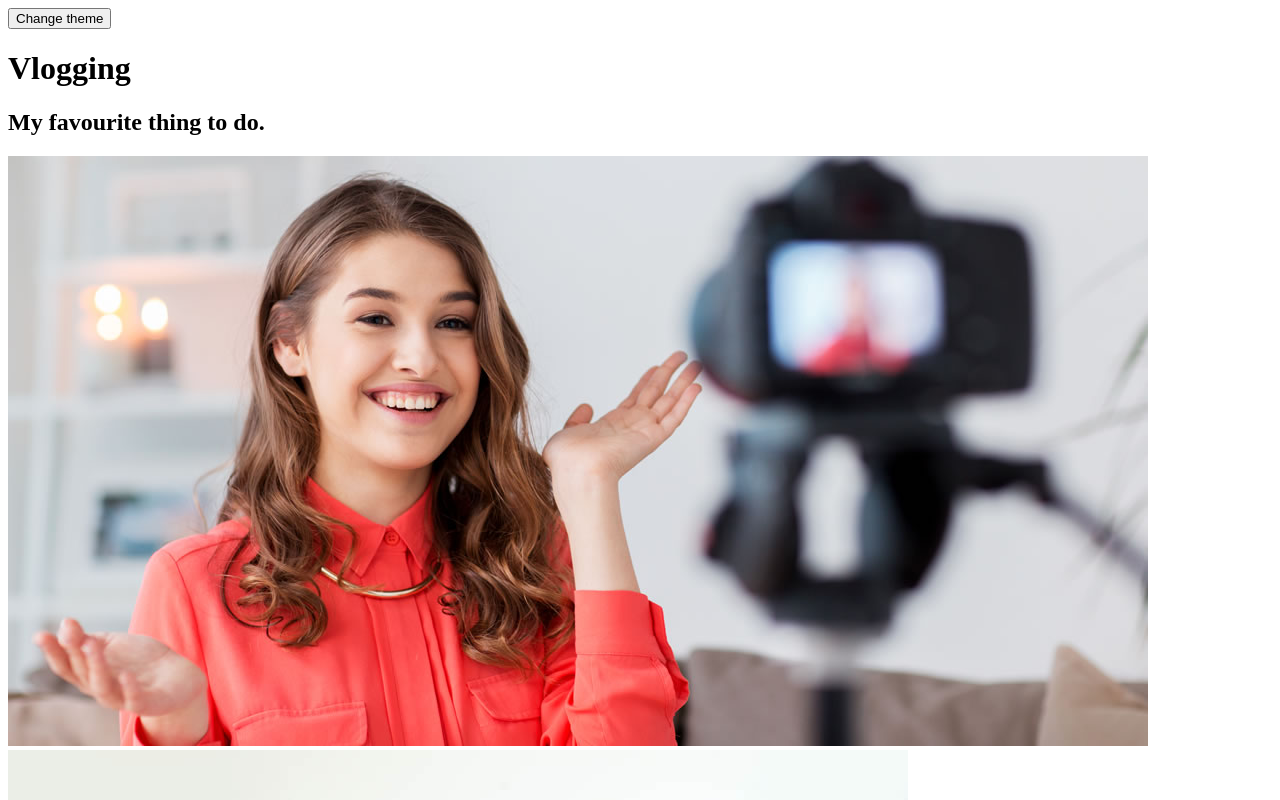
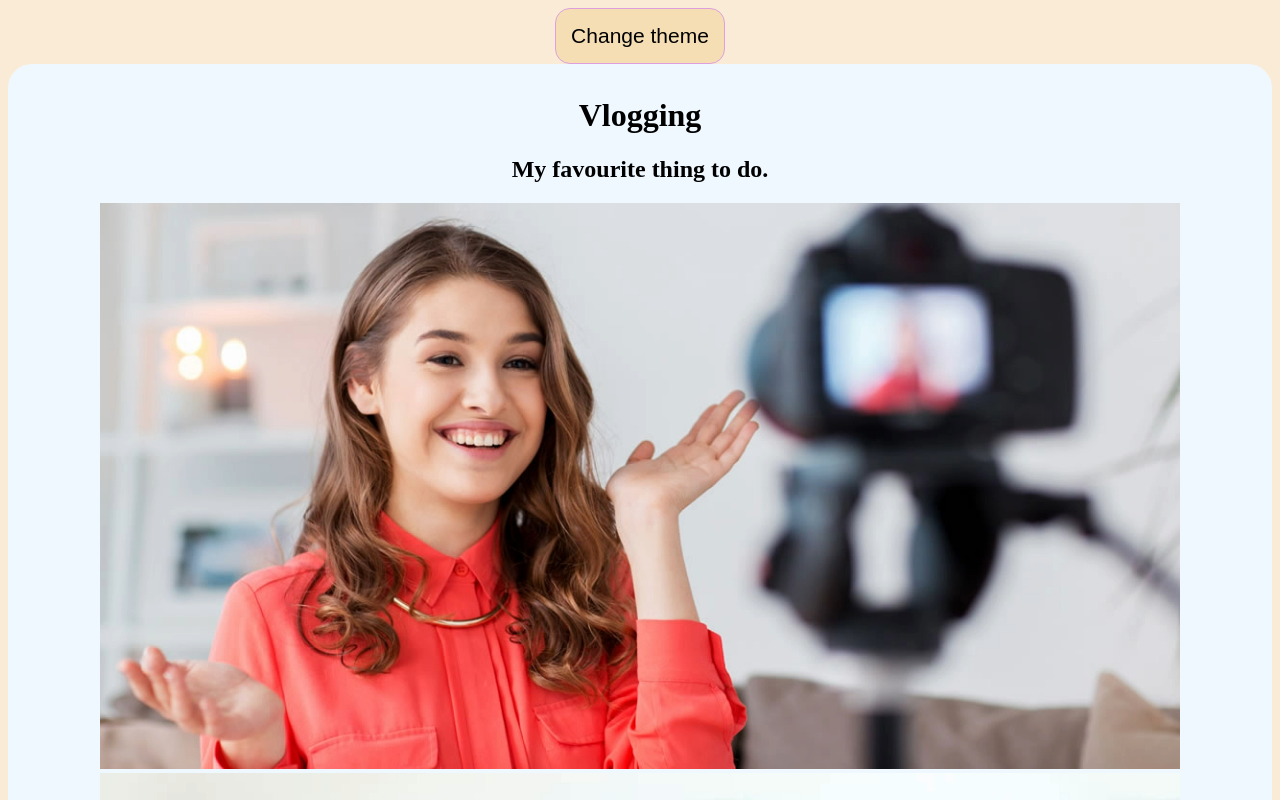
Before and after one commit to GraceMCodes/hobby-card, a plain HTML site: page index.html in a window 1280 px wide. Shown: the top 800 px of the page. Drawn offline with Linux system fonts and the light colour scheme.

Commit message:
I have  styled the site, resized the images to create  uniformity.

```diff
--- a/index.html
+++ b/index.html
@@ -5,18 +5,66 @@
     <meta name="viewport" content="width=device-width, initial-scale=1.0" />
     <title>Hobby-card</title>
   </head>
+  <style>
+    body{
+      background-color: antiquewhite;
+    }
+
+     h2{
+      text-align: center;
+
+    }
+    h1{
+      text-align: center;
+      text-decoration: dotted;
+
+    }
+    button{
+     display: block;
+     margin: 0 auto;
+     border: 1px solid plum;
+     background-color: wheat;
+     font-size: 21px;
+     border-radius: 15px;
+     padding: 15px;
+     transition: all 140ms ease-in-out;
+
+    }
+    button:hover{
+      background-color: pink;
+      cursor: pointer;
+      color: aliceblue;
+    }
+    .container{
+      max-width: 2400px;
+      background-color: aliceblue;
+      text-align: center;
+      border-radius: 24px;
+      padding: 12px;
+    }
+    footer{
+      text-align: center;
+      font-size: 24px;
+      padding: 12px;
+    }
+  </style>
   <body>
     <button>Change theme</button>
+    <div class="container">
     <h1>Vlogging</h1>
-    <h2>My favourite thing to do.</h2>
-    <img src="images/red-top.jpg" alt="">
-    <img src="images/yapping.jpg" alt="">
-    <img src="images/yellow-top.webp" alt="">
+        <h2>My favourite thing to do.</h2>
+    <img src="images/resize red top.jpg" alt="">
+    <img src="images/resize yapping.jpg" alt="">
+    <!-- <img src="images/resized second pic.jpg" alt=""> -->
     <p>
       A vlog, also known as a video blog or video log, is a form of blog for
       which the medium is video. Vlog entries often combine embedded video with
       supporting text, images, and other metadata. Entries can be recorded in
       one take or cut into multiple parts
-    </p>
+    </p></div>
+    <footer>
+      <button>Learn more</button>
+     Clock in and cut down the distractions- Grace codes!
+    </footer>
   </body>
 </html>
```
Also changed, not shown: images/resize red top.jpg (added), images/resize yapping.jpg (added), images/resized second pic.jpg (added).
